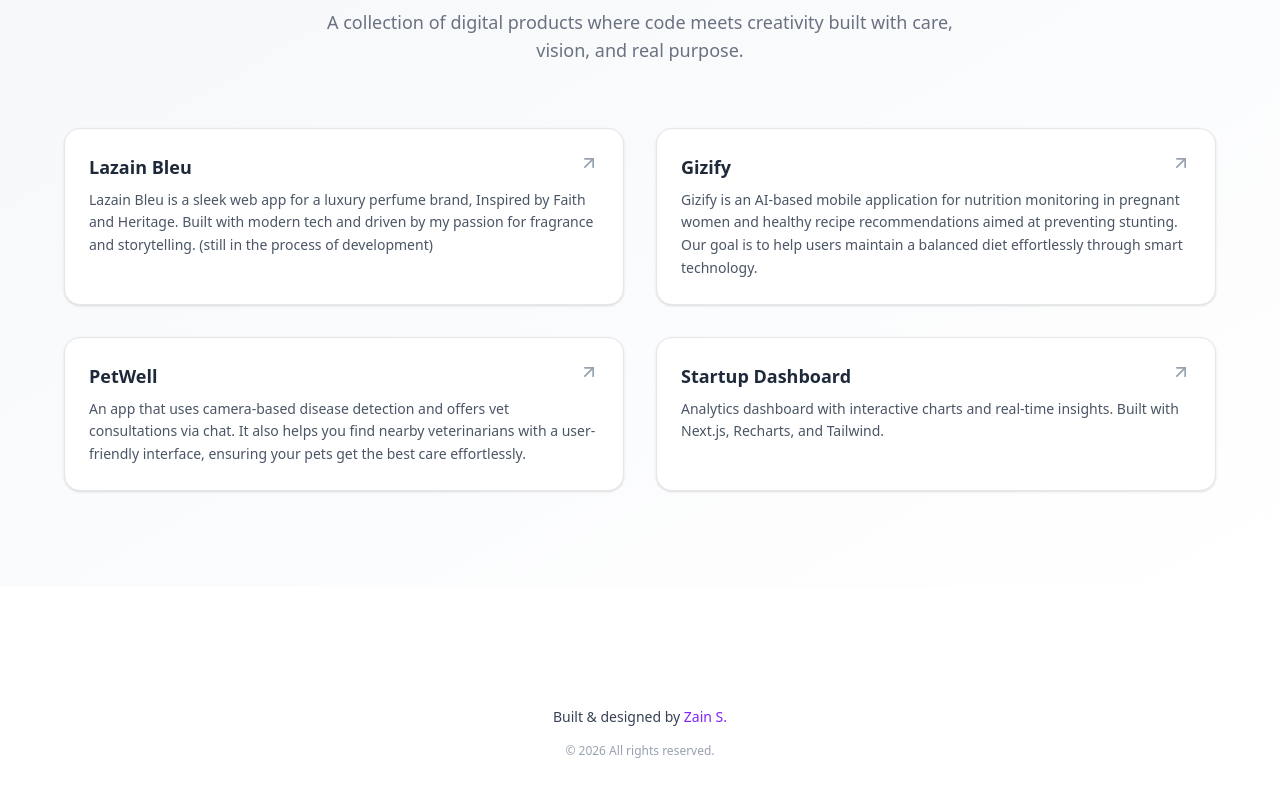
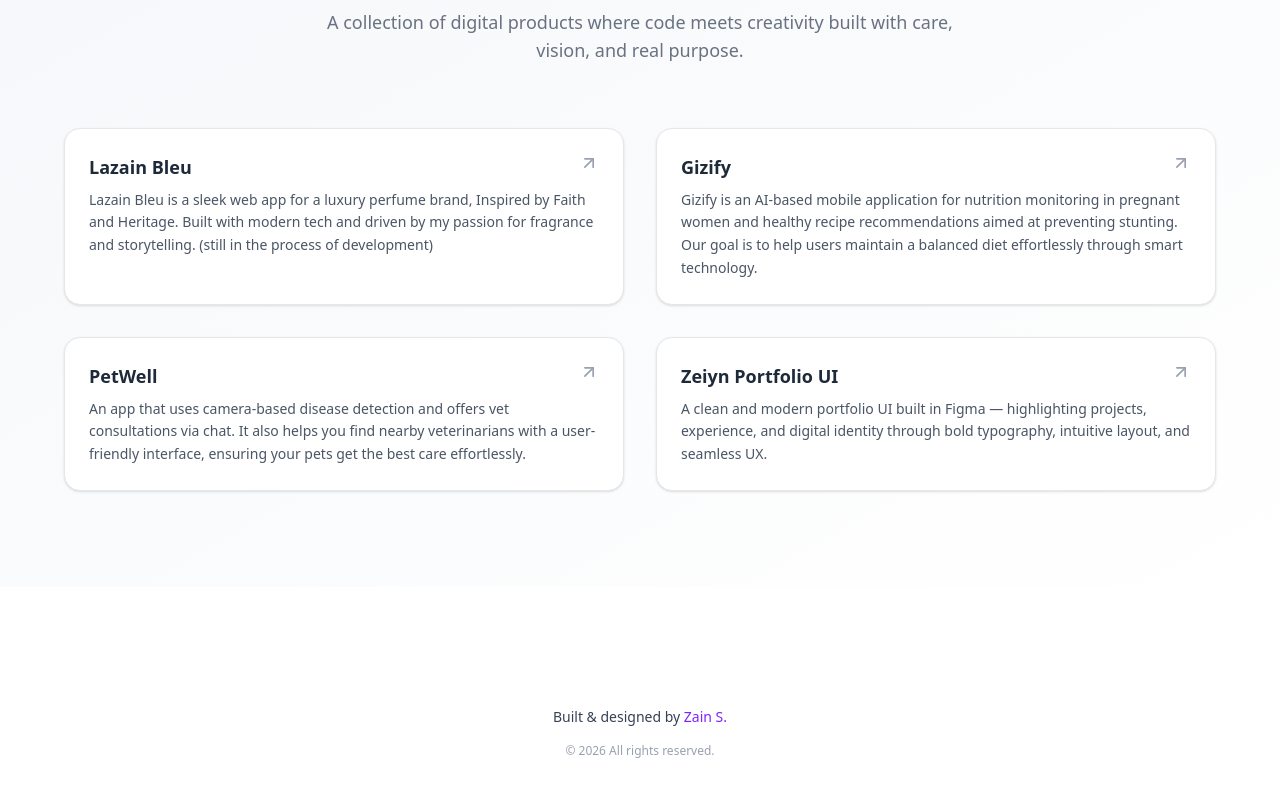
Before and after one commit to zeiynz/Zain, a Next.js app: page / in a window 1280 px wide. Shown: the part 2192-2989 px from the top of the page. Built offline with nearby package versions, Linux system fonts and the light colour scheme; a web font is replaced by a local one.

Commit message:
feat: update Projects section with new project details for Zeiyn Portfolio UI

```diff
--- a/src/components/sections/Projects.tsx
+++ b/src/components/sections/Projects.tsx
@@ -20,9 +20,10 @@ const projects = [
         desc: "An app that uses camera-based disease detection and offers vet consultations via chat. It also helps you find nearby veterinarians with a user-friendly interface, ensuring your pets get the best care effortlessly.",
     },
     {
-        title: "Startup Dashboard",
-        url: "#",
-        desc: "Analytics dashboard with interactive charts and real-time insights. Built with Next.js, Recharts, and Tailwind.",
+        title: "Zeiyn Portfolio UI",
+        url: "https://www.figma.com/community/file/1522636825693990649/portfolio-iamzeiyn-com",
+        desc: "A clean and modern portfolio UI built in Figma — highlighting projects, experience, and digital identity through bold typography, intuitive layout, and seamless UX.",
+
     },
 ]
 
```
